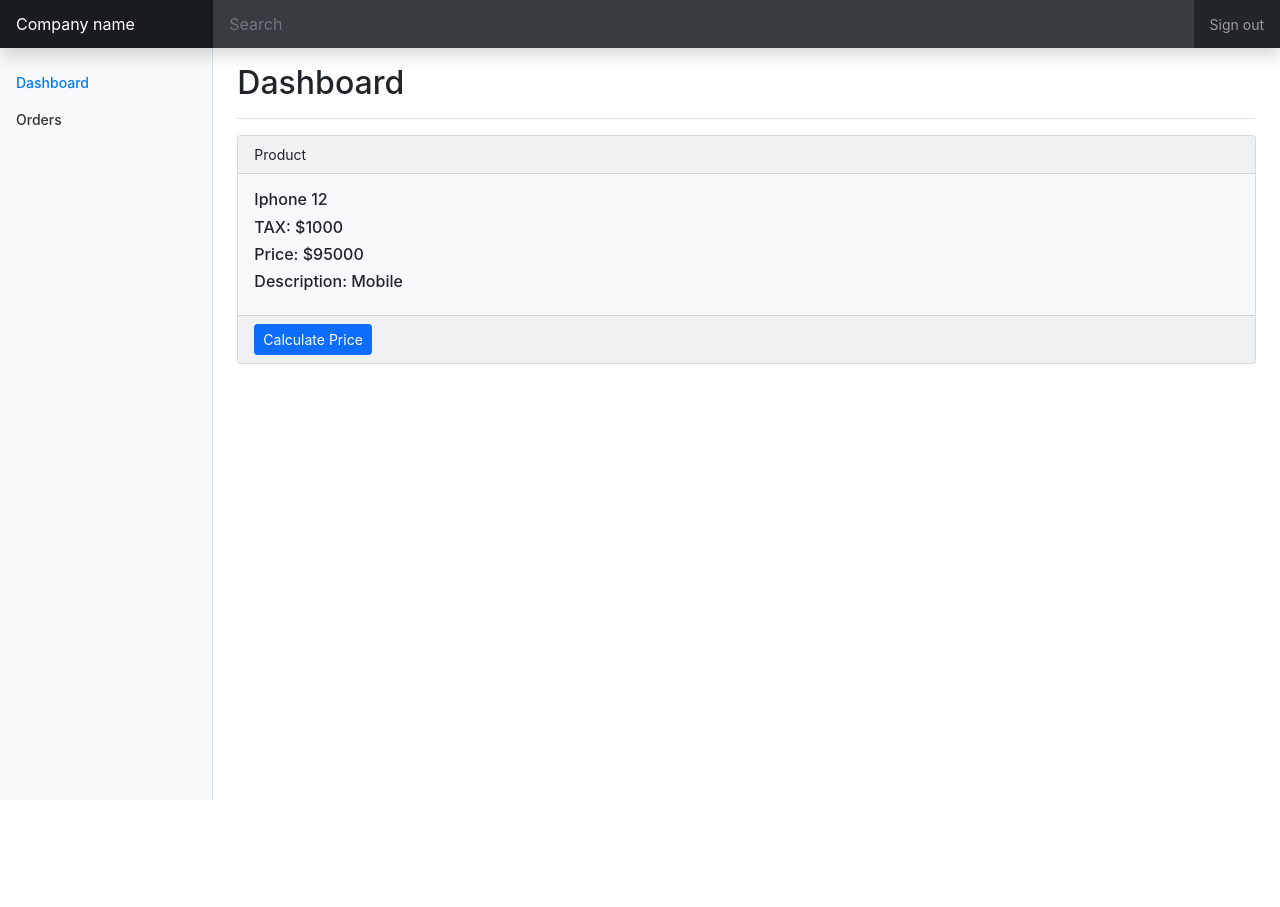
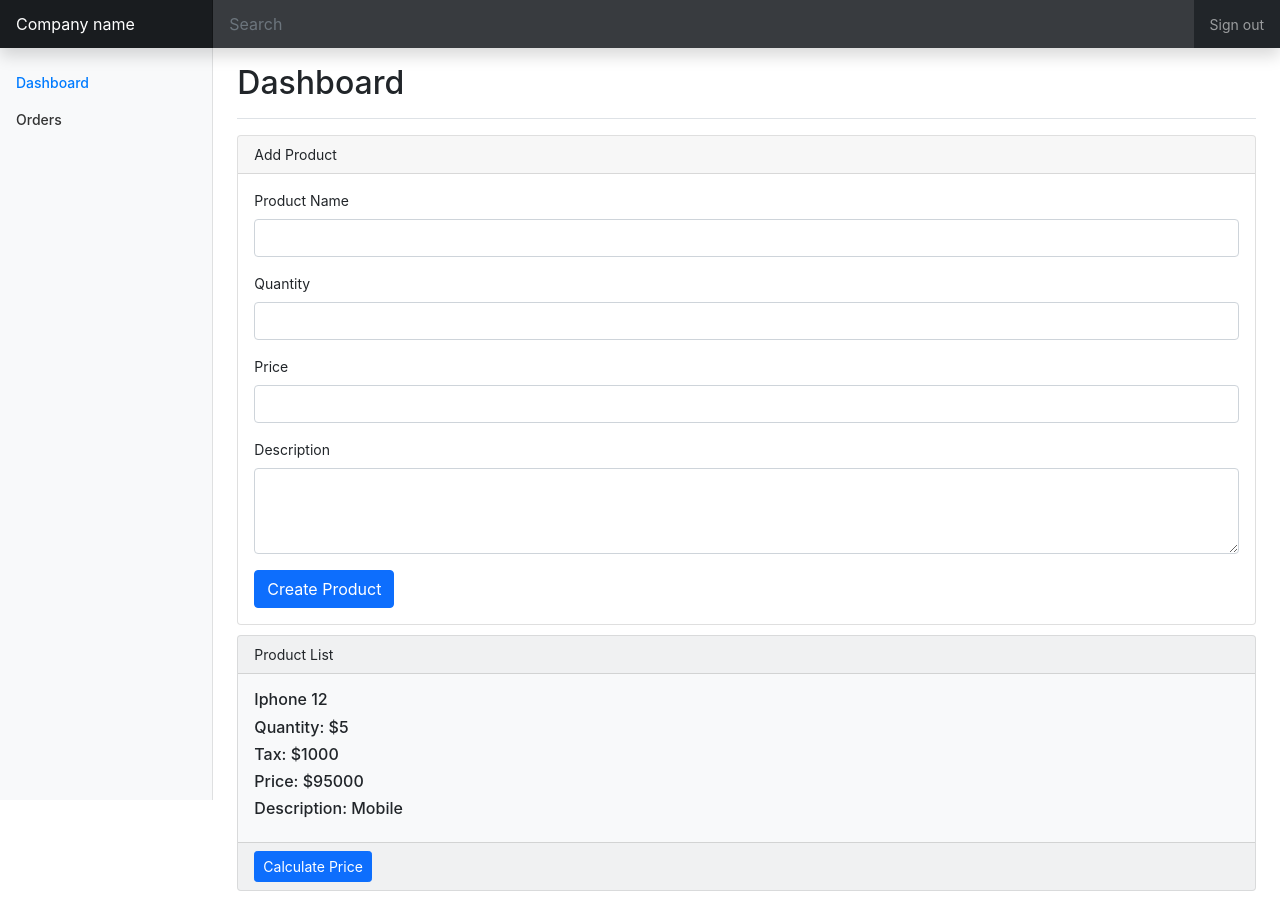
Before and after one commit to sarathiscookie/react-project, a React (Create React App) app: page / in a window 1280 px wide. Before the commit the page ends 800 px from the top, so only its background shows below. Built offline with nearby package versions, Linux system fonts and the light colour scheme.

Commit message:
Revision: Parent & Child components, props, state, event handler.

```diff
--- a/src/components/products/Product.js
+++ b/src/components/products/Product.js
@@ -1,12 +1,13 @@
 import React, { useState } from "react";
 
-import "./Product.css";
+import ProductStore from './ProductStore';
 
 function Product(props) {
-  const [price, setPrice] = useState("");
+  const [price, setPrice] = useState('');
 
   const product = {
     name: "Iphone 12",
+    quantity: 5,
     price: 95000,
     tax: 1000,
     description: "Mobile",
@@ -18,11 +19,14 @@ function Product(props) {
 
   return (
     <div>
+      <ProductStore />
+
       <div className="card text-dark bg-light mb-3 maxWidthClass">
-        <div className="card-header">Product</div>
+        <div className="card-header">Product List</div>
         <div className="card-body">
           <h6 className="card-title">{product.name}</h6>
-          <h6>TAX: ${product.tax}</h6>
+          <h6>Quantity: ${product.quantity}</h6>
+          <h6>Tax: ${product.tax}</h6>
           <h6>Price: ${product.price}</h6>
           <h6>Description: {product.description}</h6>
         </div>
@@ -36,6 +40,7 @@ function Product(props) {
           <span>{price}</span>
         </div>
       </div>
+
     </div>
   );
 }
--- a/src/components/products/ProductCreate.js
+++ b/src/components/products/ProductCreate.js
@@ -1,14 +1,16 @@
 import React, {useState} from "react";
 
-import "./ProductForm.css";
+import "./ProductCreate.css";
 
-function ProductForm(props) {
+function ProductCreate(props) {
 
   // Note: default datatype of e.target.value always string. That's why useState('') defined ''.
- console.log(props.descriptionEventHandler)
+
   const [productname, setProductName] = useState('');
 
   const [quantity, setQuantity] = useState('');
+
+  const [price, setPrice] = useState('');
 
   const [description, setDescription] = useState('');
 
@@ -18,6 +20,10 @@ function ProductForm(props) {
 
   const quantityEventHandler = (e) => {
     setQuantity(e.target.value);
+  }
+
+  const priceEventHandler = event => {
+    setPrice(event.target.value);
   }
 
   const descriptionEventHandler = event => {
@@ -30,14 +36,16 @@ function ProductForm(props) {
     const formData = {
       productName: productname,
       productQuantity: quantity,
+      priceQuantity: price,
       productDescription: description
     }
 
+    props.onSaveProductData(formData);
+
     setProductName('');
     setQuantity('');
+    setPrice('');
     setDescription('');
-
-    props.NewProduct(formData);
   }
 
   return (
@@ -61,6 +69,12 @@ function ProductForm(props) {
               </div>
               <div className="mb-3">
                 <label className="form-label">
+                 Price
+                </label>
+                <input type="text" className="form-control" id="price" value={price} onInput={priceEventHandler} />
+              </div>
+              <div className="mb-3">
+                <label className="form-label">
                   Description
                 </label>
                 <textarea
@@ -80,4 +94,4 @@ function ProductForm(props) {
   );
 }
 
-export default ProductForm;
+export default ProductCreate;
--- a/src/components/products/ProductStore.js
+++ b/src/components/products/ProductStore.js
@@ -1,22 +1,22 @@
 import React from "react";
 
-import ProductForm from "./ProductCreate";
+import ProductCreate from "./ProductCreate";
 
-function NewProduct() {
+function ProductStore() {
 
-  const saveProductHandler = (product) => {
+  const storeProductDataHandler = (product) => {
     const productData = {
-      ...product
+      ...product,
+      id: Math.random().toString()
     };
-
     console.log(productData);
-  }
+  };
 
   return (
     <div>
-      <ProductForm productDetails={saveProductHandler}/>
+      <ProductCreate onSaveProductData={storeProductDataHandler}/>
     </div>
   );
 }
 
-export default NewProduct;
+export default ProductStore;
```
Also changed, not shown: src/components/products/ProductCreate.css (renamed from src/components/products/Product.css).
